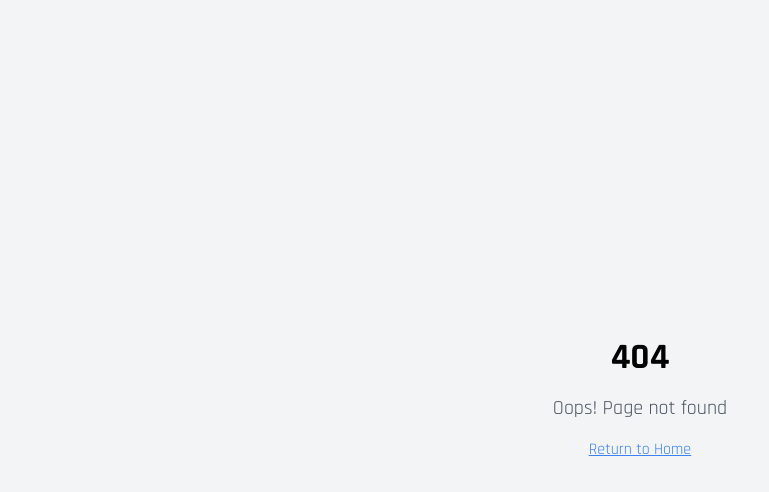
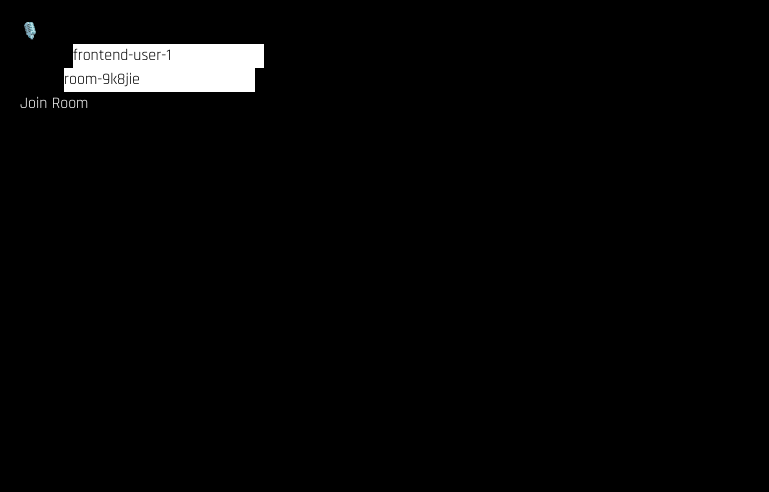
Before and after one commit to Maayank-D-S/DNS-frontend, a React (Vite) app: page /voice in a window 1280 px wide. Before the commit this address had no page. Shown: the top 492 px of the page, without its empty margins (0-769 px from the left). Built offline with nearby package versions, Linux system fonts and the light colour scheme; a web font is replaced by a local one.

Commit message:
voice_agent

```diff
--- a/package.json
+++ b/package.json
@@ -11,6 +11,7 @@
   },
   "dependencies": {
     "framer-motion": "^12.23.6",
+    "livekit-client": "^2.15.3",
     "lucide-react": "^0.525.0",
     "react": "^19.1.0",
     "react-dom": "^19.1.0",
--- a/src/App.jsx
+++ b/src/App.jsx
@@ -11,6 +11,7 @@ import BlogContent from "./pages/BlogContent";
 import { ContactPage } from "./pages/ContactPage";
 import CSitePage from "./pages/CsitePage";
 import UbPage from "./pages/UbPage";
+import VoiceAgent from "./pages/VaPage";
 
 function App() {
   return (
@@ -24,6 +25,7 @@ function App() {
         <Route path="/contact" element={<ContactPage/>}/>
         <Route path="/csite" element={<CSitePage/>}/>
         <Route path="/unbroker" element={<UbPage/>}/>
+        <Route path="/voice" element={<VoiceAgent/>}/>
         <Route path="*" element={<NotFound />} />
       </Routes>
     </Router>
--- /dev/null
+++ b/src/pages/VaPage.jsx
@@ -0,0 +1,87 @@
+import React, { useState, useRef } from 'react';
+import { Room, createLocalAudioTrack } from 'livekit-client';
+
+const BACKEND_URL = import.meta.env.VITE_API_BASE;
+const LIVEKIT_WS_URL = 'wss://ds-nl2qsdc2.livekit.cloud';
+
+export default function VoiceAgent() {
+  const [roomName, setRoomName] = useState(`room-${Math.random().toString(36).slice(2, 8)}`);
+
+  const [userId, setUserId] = useState('frontend-user-1');
+  const roomRef = useRef(null);
+
+  const handleJoin = async () => {
+    try {
+      // Disconnect existing room (if any)
+      if (roomRef.current) {
+        console.log('🔌 Disconnecting previous room');
+        roomRef.current.disconnect();
+        roomRef.current = null;
+      }
+
+      // 🔑 Step 1: Get token
+      const tokenRes = await fetch(`${BACKEND_URL}/getToken`, {
+        method: 'POST',
+        headers: { 'Content-Type': 'application/json' },
+        body: JSON.stringify({ identity: userId, room: roomName }),
+      });
+
+      const { token } = await tokenRes.json();
+      if (!token) throw new Error('❌ No token received from backend');
+      console.log('🔑 Received token');
+
+      // 🧠 Step 2: Create room
+      const room = new Room();
+      roomRef.current = room;
+
+      // 📡 Step 3: Room event listeners
+      room.on('connected', () => console.log('✅ Connected to LiveKit room'));
+      room.on('disconnected', () => console.log('🔌 Disconnected from room'));
+      room.on('connectionError', err => console.error('❗ Connection error:', err));
+
+      room.on('participantConnected', p =>
+        console.log('👤 Participant joined:', p.identity)
+      );
+      room.on('participantDisconnected', p =>
+        console.log('👋 Participant left:', p.identity)
+      );
+
+      // 🔗 Step 4: Connect to server
+      await room.connect(LIVEKIT_WS_URL, token);
+
+      // 🎤 Step 5: Mic check
+      const micTrack = await createLocalAudioTrack();
+      console.log('🎙️ Mic track created:', micTrack);
+
+      // (Optional) Hear yourself — can be removed later
+      const micTestEl = micTrack.attach();
+      micTestEl.volume = 0.3;
+      document.body.appendChild(micTestEl);
+
+      await room.localParticipant.publishTrack(micTrack);
+      console.log('📢 Mic published');
+
+      // 🔉 Step 6: Remote track handler
+      room.on('trackSubscribed', (track, publication, participant) => {
+        if (track.kind === 'audio') {
+          console.log(`🔈 Subscribed to audio from ${participant.identity}`);
+          const audioEl = track.attach();
+          document.body.appendChild(audioEl);
+        }
+      });
+
+    } catch (err) {
+      console.error('❌ Error joining room:', err);
+      alert('Join failed. See console.');
+    }
+  };
+
+  return (
+    <div style={{ padding: 20 }}>
+      <h2>🎙️ LiveKit Voice Join</h2>
+      <label>User ID: <input value={userId} onChange={e => setUserId(e.target.value)} /></label><br />
+      <label>Room: <input value={roomName} onChange={e => setRoomName(e.target.value)} /></label><br />
+      <button className="text-white" onClick={handleJoin}>Join Room</button>
+    </div>
+  );
+}
```
Also changed, not shown: 2 other files (tests, documents, lock files or other folders).
